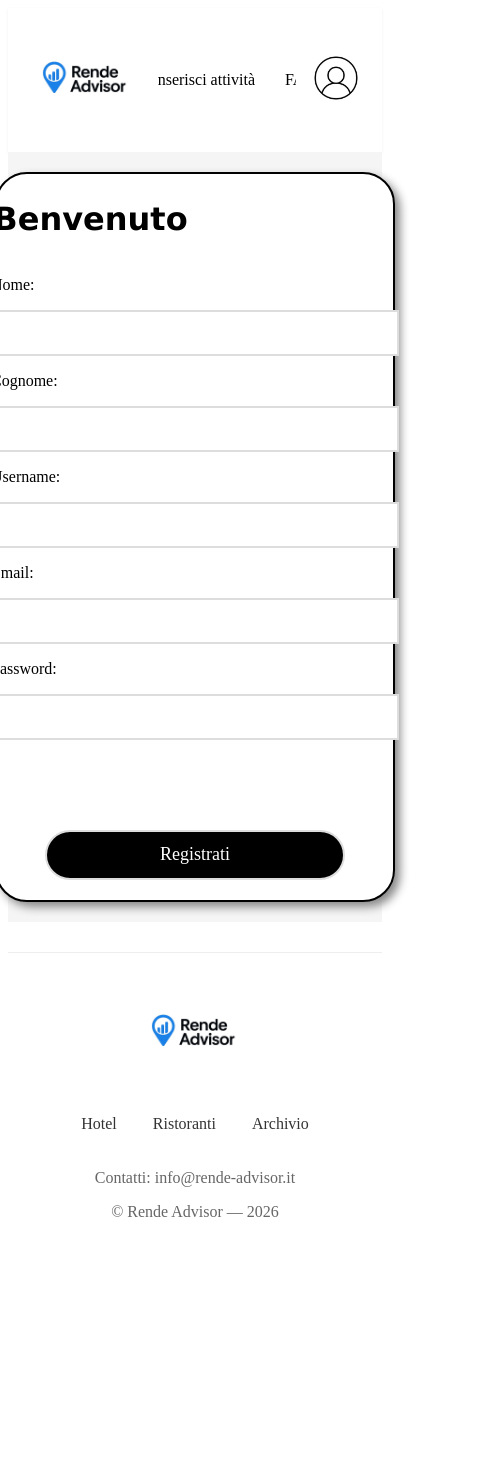
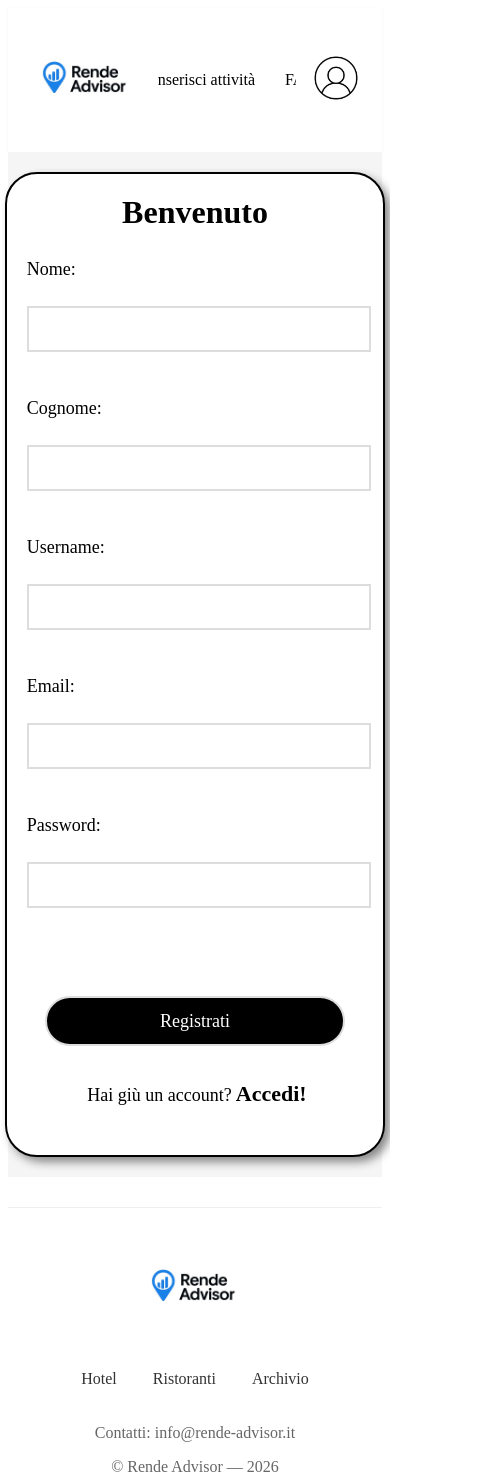
Before and after one commit to GianlucaFanello/Progetto-Web-Application-RendeAdvisor, an Angular app in the folder prova/: page /signup in a window 390 px wide. Shown: the top 1482 px of the page, 499 px wide, since content can reach past the window. Before the commit the page ends 1263 px from the top, so only its background shows below. Built offline with nearby package versions, Linux system fonts and the light colour scheme.

Commit message:
Aggiustato responsive registra-page

```diff
--- a/prova/src/app/registra-page/registra-page.css
+++ b/prova/src/app/registra-page/registra-page.css
@@ -7,12 +7,37 @@
   background-color: #f5f5f5;
 }
 
-#tastoRegistra{ cursor: pointer; font-size: large; font-family: "System Bold Italic"; background-color: black; color:white; border-radius: 50px; width: 300px; height: 50px; padding:5px; margin-left: 60px; margin-top: 60px; transition: background-color 0.3s; border: 2px solid #ddd;}
+#tastoRegistra {
+  cursor: pointer;
+  font-size: large;
+  font-family: "Alkatra";
+  background-color: black;
+  color: white;
+  border-radius: 50px;
+  width: 300px;
+  height: 50px;
+  padding: 5px;
+  margin: 40px auto 0 auto; /* centrato perfettamente */
+  transition: background-color 0.3s;
+  border: 2px solid #ddd;
+  display: block; /* necessario per margin auto */
+}
 
-h1{font-family: Verdana; font-size: xx-large; margin-left: 1px; margin-right: 150px;}
-#nome,#cognome,#username,#password,#email{font-size: large; font-weight: lighter;  width: 400px; height: 40px; justify-content: right; margin-right: 100px; margin-left: 160px;  border: 2px solid #ddd; transition: border 0.3s; outline:none;}
+h1{font-family: "Alkatra"; font-size: xx-large; margin: 0px 100px;}
+#nome, #cognome, #username, #password, #email {
+  font-size: large;
+  font-weight: lighter;
+  width: 100%;          /* si adatta allo spazio disponibile */
+  max-width: 400px;     /* limite massimo */
+  height: 40px;
+  border: 2px solid #ddd;
+  transition: border 0.3s;
+  outline: none;
+  margin: 8px auto;     /* centra l’input */
+  display: block;       /* necessario per centrare con auto */
+}
 
-p{margin-left: 160px}
+
 
 #nome:hover{border: 2px solid #00c6ff; }
 #username:hover{border: 2px solid #00c6ff;}
@@ -23,20 +48,32 @@ p{margin-left: 160px}
 }
 
 .Flexbox1{
-  padding-top: 5px;
-  padding-bottom: 20px;
-  padding-right: 60px;
+  padding: 20px;
   display: flex;
   flex-direction: column;
   align-items: center;
   width: 90%;
-  background-color: aquamarine;
+  min-width: 100px;
   border: solid 2px black;
   border-radius: 2rem;
   background-color: white;
   box-shadow: 5px 5px 10px #888888;
   gap: 0px;
 }
+
+.textField{
+  width: 100px;
+}
+
+.campo {
+  font-size: 18px;
+  width: 100%;
+  max-width: 400px;
+  margin: 10px auto;
+  display: flex;
+  flex-direction: column; /* label sopra, input sotto */
+}
+
 
 .messaggio-container {
   display: flex;
@@ -67,3 +104,15 @@ p{margin-left: 160px}
   0% { transform: rotate(0deg); }
   100% { transform: rotate(360deg); }
 }
+
+#divLabelAccedi{
+  display: flex;
+  font-size: 18px;
+  margin: 25px 0;
+}
+#labelDomanda{
+  margin: 4px;
+}
+#labelAccedi{
+  font-size: 22px;
+}
--- a/prova/src/app/registra-page/registra-page.html
+++ b/prova/src/app/registra-page/registra-page.html
@@ -3,28 +3,32 @@
   <div class="Flexbox1">
     <div><h1>Benvenuto</h1></div>
 
-    <div><p><label>Nome:</label></p>
-    <input [(ngModel)]="utente.nome" type="text"  id="nome"></div>
+    <div class="campo"><p><label>Nome:</label></p>
+    <input [(ngModel)]="utente.nome" type="text"  id="nome" class="textField"></div>
 
-    <div><p><label>Cognome:</label></p>
-    <input [(ngModel)]="utente.cognome" type="text"  id="cognome"></div>
+    <div class="campo"><p><label>Cognome:</label></p>
+    <input [(ngModel)]="utente.cognome" type="text"  id="cognome" class="textField"></div>
 
-    <div><p><label>Username:</label></p>
-      <input [(ngModel)]="utente.username" type="text"  id="username"></div>
+    <div class="campo"><p><label>Username:</label></p>
+      <input [(ngModel)]="utente.username" type="text"  id="username" class="textField"></div>
 
-    <div><p><label>Email:</label></p>
-      <input [(ngModel)]="utente.email" type="email"  id="email"></div>
+    <div class="campo"><p><label>Email:</label></p>
+      <input [(ngModel)]="utente.email" type="email"  id="email" class="textField"></div>
 
-    <div><p><label>Password:</label></p>
-      <input [(ngModel)]="utente.password" type="password" id="password"></div>
+    <div class="campo"><p><label>Password:</label></p>
+      <input [(ngModel)]="utente.password" type="password" id="password" class="textField"></div>
 
-    <div class="messaggio-container">
+    <div class="messaggio-container" class="campo">
       <span id="messaggio">{{ messaggio }}</span>
     </div>
 
-    <div>
+    <div class="campo">
       <button type="button" id="tastoRegistra" [disabled]="loading" (click)="registra()">Registrati</button>
       <span *ngIf="loading" class="spinner"></span>
+    </div>
+    <div id="divLabelAccedi" >
+    <label id="labelDomanda">Hai giù un account? </label>
+    <label id="labelAccedi"><b>Accedi!</b></label>
     </div>
   </div>
 </div>
```
